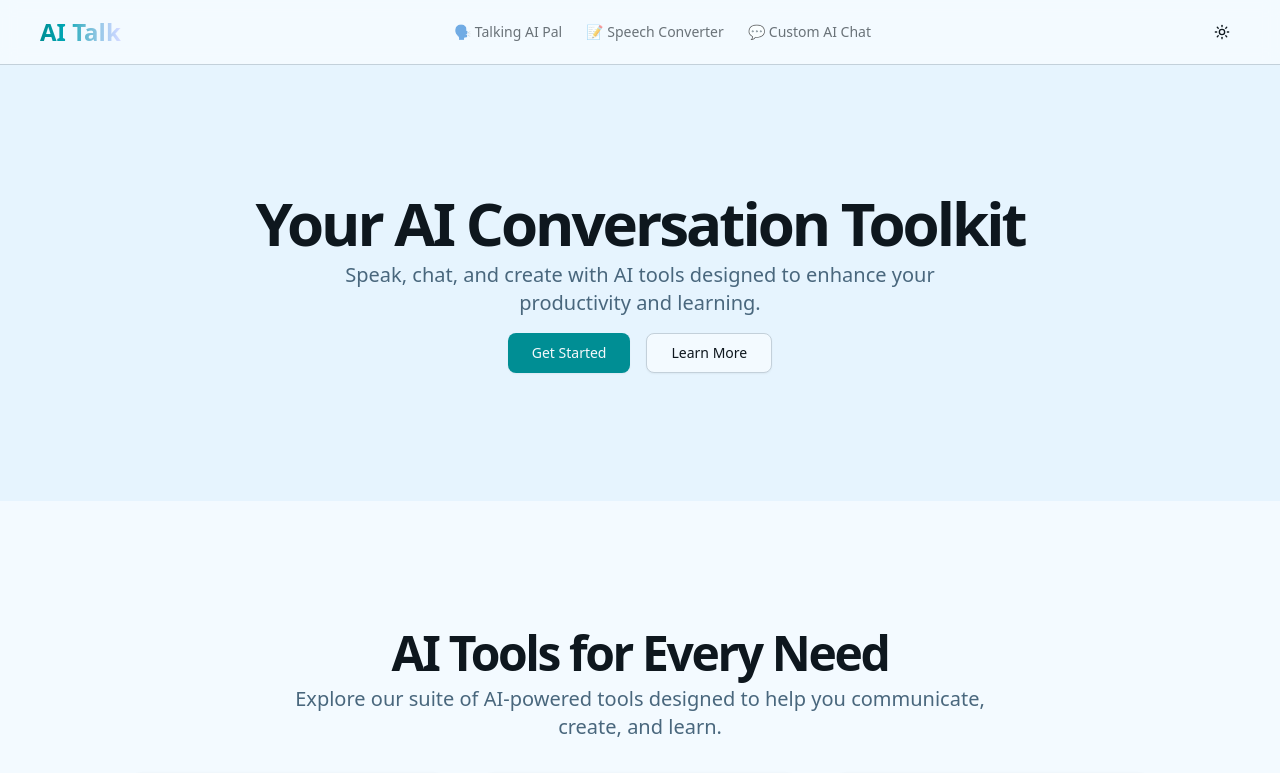
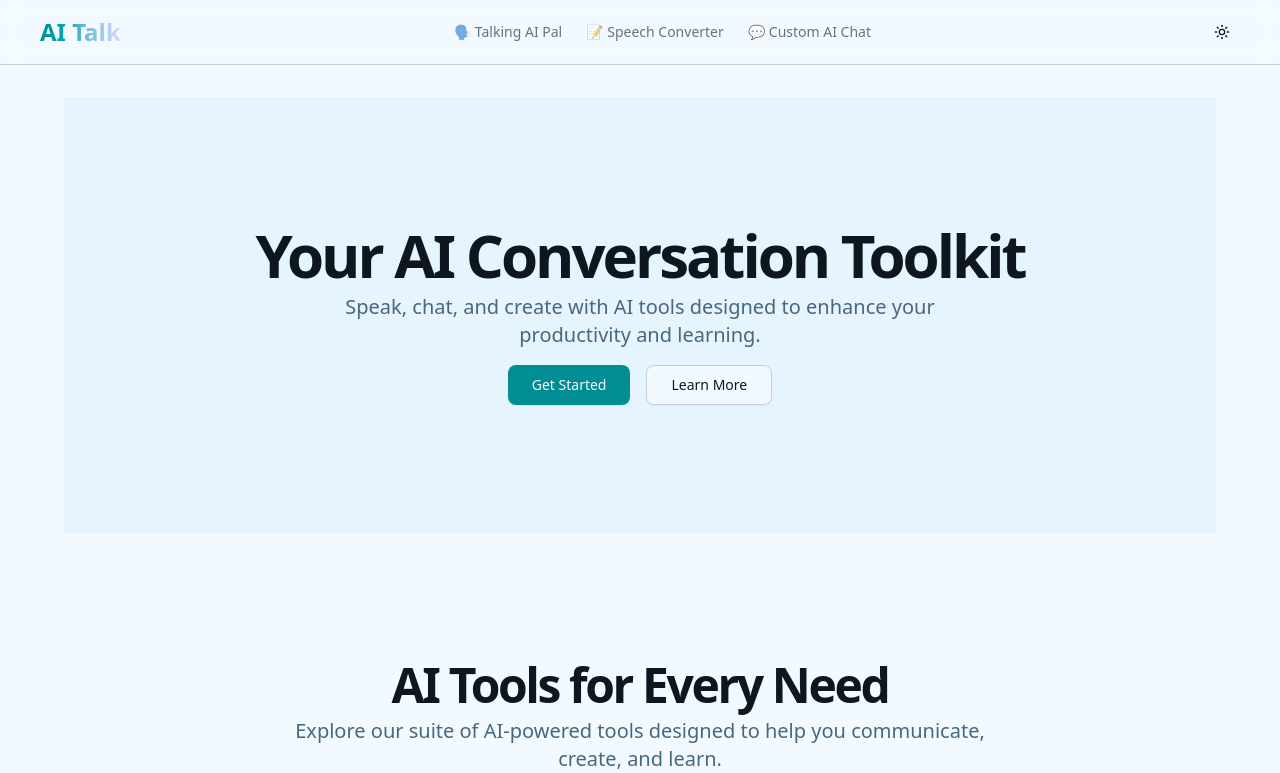
Before and after one commit to DmytroLysachenko/ai-talk, a Next.js app in the folder client/: page / in a window 1280 px wide. Shown: the top 773 px of the page. Built offline with nearby package versions, Linux system fonts and the light colour scheme.

Commit message:
Corrected some UI styles

```diff
--- a/client/app/custom-chat/page.tsx
+++ b/client/app/custom-chat/page.tsx
@@ -54,7 +54,7 @@ const CustomChat = () => {
   };
 
   return (
-    <main className="container py-8 max-w-4xl mx-auto">
+    <main className="container py-8 max-w-6xl mx-auto">
       <div className="text-center mb-8">
         <h1 className="text-3xl font-bold mb-2">Custom AI Chat</h1>
         <p className="text-muted-foreground">
--- a/client/app/layout.tsx
+++ b/client/app/layout.tsx
@@ -33,21 +33,21 @@ const RootLayout = ({
       lang="en"
       suppressHydrationWarning
     >
-      <body
-        className={`${geistSans.variable} ${geistMono.variable} antialiased min-h-screen flex flex-col w-full`}
+      <ThemeProvider
+        attribute="class"
+        defaultTheme="system"
+        enableSystem
+        disableTransitionOnChange
       >
-        <ThemeProvider
-          attribute="class"
-          defaultTheme="system"
-          enableSystem
-          disableTransitionOnChange
+        <body
+          className={`${geistSans.variable} ${geistMono.variable} antialiased min-h-screen w-full flex flex-col`}
         >
           <Header />
-          <div className="flex-1">{children}</div>
+          {children}
           <Footer />
           <Toaster />
-        </ThemeProvider>
-      </body>
+        </body>
+      </ThemeProvider>
     </html>
   );
 };
--- a/client/app/not-supported/page.tsx
+++ b/client/app/not-supported/page.tsx
@@ -14,6 +14,7 @@ import { CheckCircle2 } from "lucide-react";
 
 const NotSupportedPage = () => {
   return (
+    <main className="container py-8 max-w-6xl mx-auto">
       <div className="flex items-center justify-center min-h-[calc(100vh-12rem)] py-10">
         <Card className="max-w-2xl w-full">
           <CardHeader className="text-center space-y-2">
@@ -67,6 +68,7 @@ const NotSupportedPage = () => {
           </CardFooter>
         </Card>
       </div>
+    </main>
   );
 };
 
--- a/client/app/page.tsx
+++ b/client/app/page.tsx
@@ -38,7 +38,7 @@ const Home = () => {
   ];
 
   return (
-    <main className="flex flex-col items-center">
+    <main className="container py-8 max-w-6xl mx-auto">
       <section className="w-full py-12 md:py-24 lg:py-32 bg-muted">
         <div className=" px-4 md:px-6">
           <div className="flex flex-col items-center space-y-4 text-center">
--- a/client/app/speech-convertor/[type]/page.tsx
+++ b/client/app/speech-convertor/[type]/page.tsx
@@ -67,7 +67,7 @@ const SpeechConvertor = () => {
   };
 
   return (
-    <main className="relative py-8 max-w-4xl mx-auto">
+    <main className="container relative py-8 max-w-6xl mx-auto">
       <button
         className="absolute top-4 left-0 cursor-pointer bg-accent/40 p-2 rounded-full"
         onClick={() => router.back()}
--- a/client/app/speech-convertor/page.tsx
+++ b/client/app/speech-convertor/page.tsx
@@ -41,7 +41,7 @@ const conversionTypes = [
 
 const SpeechConvertorHome = () => {
   return (
-    <main className="container py-8 max-w-5xl mx-auto">
+    <main className="container py-8 max-w-6xl mx-auto">
       <div className="text-center mb-12">
         <h1 className="text-4xl font-bold mb-3">Speech to Text Converter</h1>
         <p className="text-muted-foreground text-lg max-w-2xl mx-auto">
--- a/client/app/talking-ai/page.tsx
+++ b/client/app/talking-ai/page.tsx
@@ -53,7 +53,7 @@ const TalkingAi = () => {
   };
 
   return (
-    <main className="container py-8 max-w-4xl mx-auto">
+    <main className="container py-8 max-w-6xl mx-auto">
       <div className="text-center mb-8">
         <h1 className="text-3xl font-bold mb-2">Talking AI Assistant</h1>
         <p className="text-muted-foreground">
--- a/client/components/Footer.tsx
+++ b/client/components/Footer.tsx
@@ -3,7 +3,7 @@ import Link from "next/link";
 
 const Footer = () => {
   return (
-    <footer className="w-full border-t bg-background py-6">
+    <footer className="w-full border-t bg-background py-6 mt-auto">
       <div className=" flex flex-col items-center justify-between gap-4 md:flex-row px-16">
         <p className="text-center text-sm text-muted-foreground md:text-left">
           &copy; {new Date().getFullYear()} AI Talk App. All rights reserved.
--- a/client/components/MicrophoneButton.tsx
+++ b/client/components/MicrophoneButton.tsx
@@ -1,5 +1,6 @@
 "use client";
 
+import { cn } from "@/lib/utils";
 import { Mic, MicOff, Loader2 } from "lucide-react";
 
 interface MicrophoneButtonProps {
@@ -25,15 +26,13 @@ const MicrophoneButton = ({
     <button
       onClick={isSpeaking ? handleEndSpeaking : handleStartSpeaking}
       disabled={isDisabled}
-      className={`
-        rounded-full h-16 w-16 flex items-center justify-center transition-all
-        ${
-          isSpeaking
-            ? "bg-destructive hover:bg-destructive/90"
-            : "bg-primary hover:bg-primary/90"
-        }
-        ${isDisabled ? "opacity-50 cursor-not-allowed" : ""}
-      `}
+      className={cn(
+        "rounded-full h-16 w-16 flex items-center justify-center transition-all cursor-pointer",
+        isSpeaking
+          ? "bg-destructive hover:bg-destructive/90"
+          : "bg-primary hover:bg-primary/90",
+        isDisabled ? "opacity-50 cursor-not-allowed" : ""
+      )}
     >
       {isProcessing ? (
         <Loader2 className="h-6 w-6 animate-spin text-white" />
```
Lines whose indentation alone changed are shown as unchanged.
